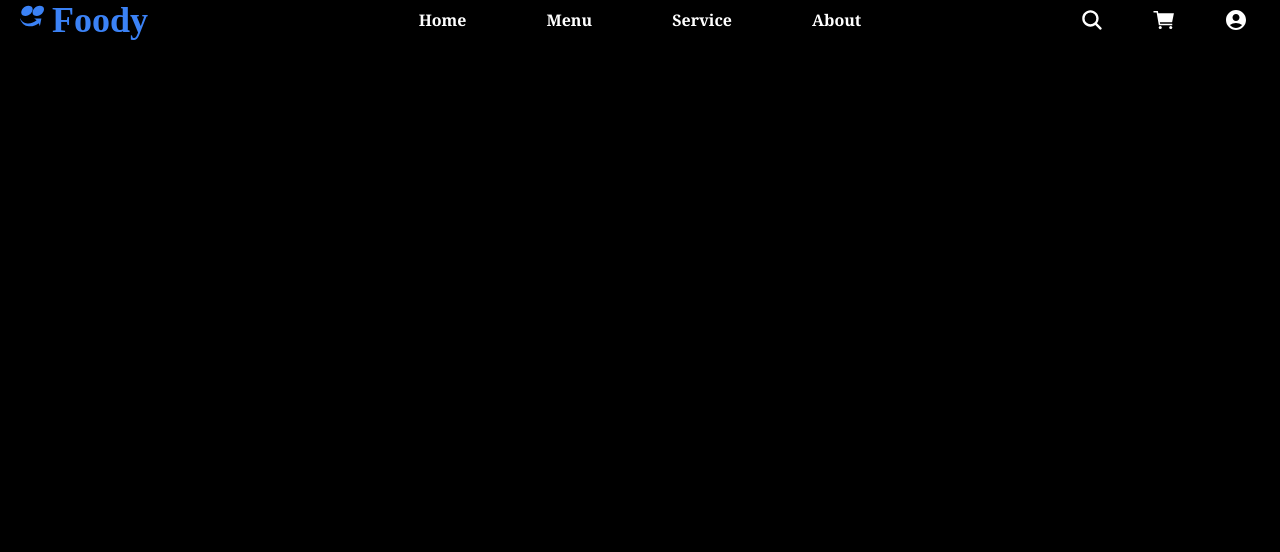
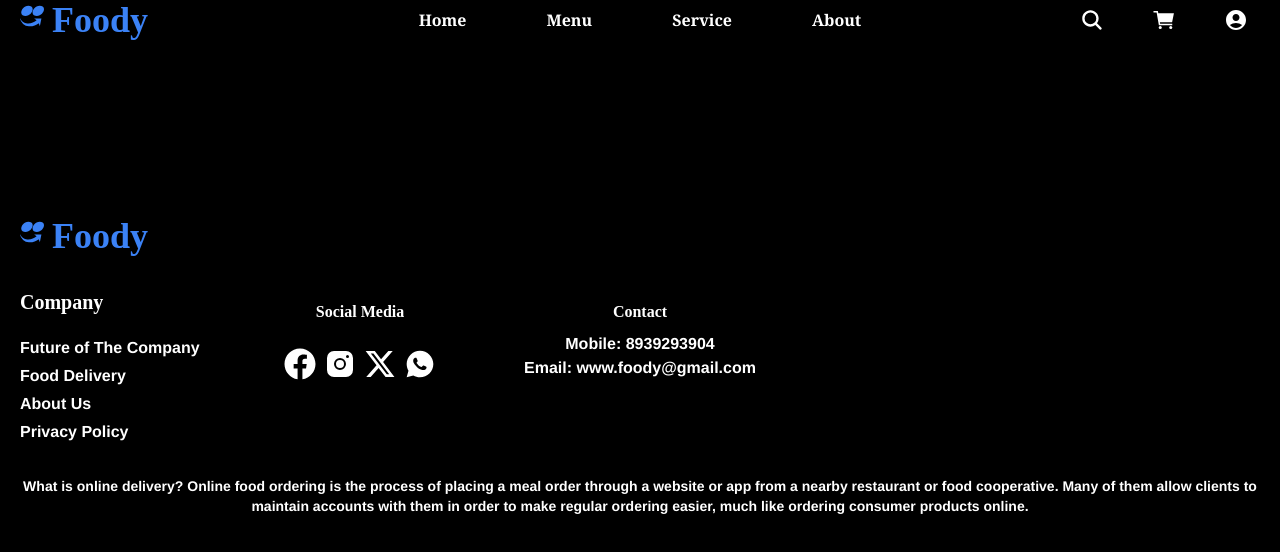
Before and after one commit to Saranraj3/MERN-Food-Delivery-Website-With-Admin-Pannel, a React (Vite) app in the folder client/: page /order in a window 1280 px wide. Shown: the top 552 px of the page. Built offline with nearby package versions, Linux system fonts and the light colour scheme; a web font is replaced by a local one.

Commit message:
Foote Component Recreated

```diff
--- a/client/src/App.jsx
+++ b/client/src/App.jsx
@@ -4,6 +4,7 @@ import Navbar from './Components/Navbar/Navbar';
 import Home from './Pages/Home/Home';
 import Order from './Pages/Order/Order';
 import Cart from './Pages/Cart/Cart';
+import Footer from './Components/Footer/Footer';
 
 function App() {
   return (
@@ -14,6 +15,7 @@ function App() {
         <Route path='/cart' element={<Cart />} />
         <Route path='/order' element={<Order />} />
       </Routes>
+      <Footer/>
     </div>
   )
 }
--- /dev/null
+++ b/client/src/Components/Footer/Footer.jsx
@@ -0,0 +1,52 @@
+import React from 'react'
+import { SiIfood } from "react-icons/si";
+import { FaFacebook } from "react-icons/fa";
+import { PiInstagramLogoFill } from "react-icons/pi";
+import { FaXTwitter } from "react-icons/fa6";
+import { RiWhatsappFill } from "react-icons/ri";
+
+
+function Footer() {
+    return (
+        <div className='mt-[10rem]'>
+            <div>
+                <div>
+                    <span className='flex'>
+                        <SiIfood className='mt-1 ml-5 cursor-pointer text-blue-500 size-[1.5rem]' />
+                        <h1 className=' ml-2 cursor-pointer text-4xl font-sedan font-bold text-blue-500'>Foody</h1>
+                    </span>
+                    <div className='text-white mt-[2rem] ml-5 font-bold'>
+                        <h1 className='cursor-pointer text-xl font-sedan'>Company</h1>
+                        <ul className='mt-5'>
+                            <li className='mt-1 cursor-pointer font-Arimo'>Future of The Company</li>
+                            <li className='mt-1 cursor-pointer font-Arimo'>Food Delivery</li>
+                            <li className='mt-1 cursor-pointer font-Arimo'>About Us</li>
+                            <li className='mt-1 cursor-pointer font-Arimo'>Privacy Policy</li>
+                        </ul>
+                    </div>
+                </div>
+                <div className='mt-[-9rem] mr-[35rem] text-center font-bold text-white '>
+                    <h1 className=' cursor-pointer font-sedan'>Social Media</h1>
+                    <ul className='mt-5 gap-2 flex justify-center'>
+                        <FaFacebook className='mt-1 cursor-pointer hover:opacity-30 size-[2rem]' />
+                        <PiInstagramLogoFill className='mt-1 cursor-pointer hover:opacity-30 size-[2rem]' />
+                        <FaXTwitter className='mt-1 cursor-pointer hover:opacity-30 size-[2rem]' />
+                        <RiWhatsappFill className='mt-1 cursor-pointer hover:opacity-30 size-[2rem]' />
+                    </ul>
+                </div>
+                <div className='mt-[-5rem] font-bold text-center text-white '>
+                    <h1 className='font-sedan  cursor-pointer'>Contact</h1>
+                    <ul className='mt-2'>
+                        <li className='font-Arimo  cursor-pointer'>Mobile: 8939293904</li>
+                        <li className='font-Arimo  cursor-pointer'>Email: www.foody@gmail.com</li>
+                    </ul>
+                </div>
+                <div className='mt-[6rem] text-white text-sm font-Arimo font-bold text-center'>
+                    <p className=' cursor-pointer'>What is online delivery? Online food ordering is the process of placing a meal order through a website or app from a nearby restaurant or food cooperative. Many of them allow clients to maintain accounts with them in order to make regular ordering easier, much like ordering consumer products online.</p>
+                </div>
+            </div>
+        </div>
+    )
+}
+
+export default Footer
```
